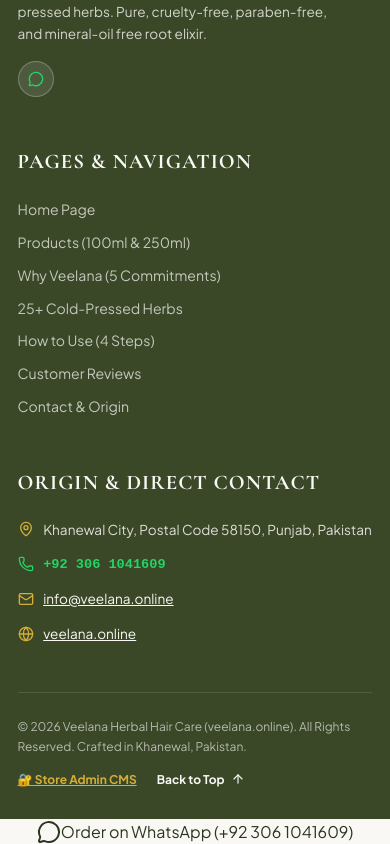
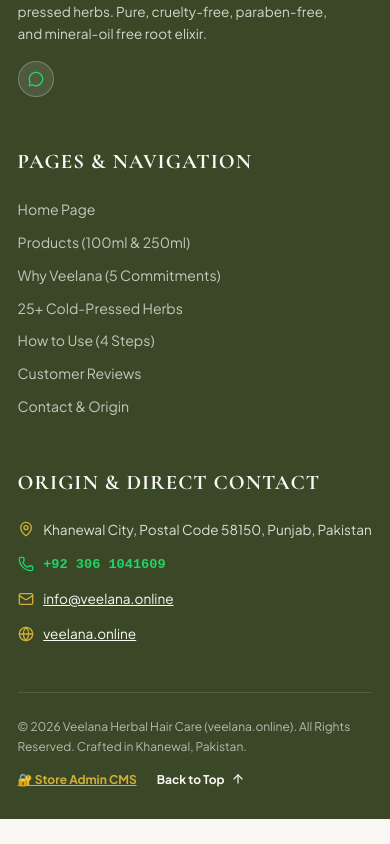
Before and after one commit to khalilrajput/veelana-website, a React (Vite) app: page /contact in a window 390 px wide. Shown: the part 892-1736 px from the top of the page. After the commit the page ends 1711 px from the top, so only its background shows below. Built offline with nearby package versions, Linux system fonts and the light colour scheme.

Commit message:
Update WhatsApp URLs to universal api.whatsapp.com format for instant native mobile app opening

```diff
--- a/src/components/FloatingWhatsApp.jsx
+++ b/src/components/FloatingWhatsApp.jsx
@@ -1,21 +1,17 @@
 import React from 'react';
 import { MessageCircle } from 'lucide-react';
+import { getWhatsAppUrl } from '../utils/whatsapp';
 
 export default function FloatingWhatsApp() {
   return (
     <a
-      href="https://wa.me/923061041609?text=Hi,%20I%20have%20a%20question%20about%20Veelana%20Herbal%20Hair%20Oil"
+      href={getWhatsAppUrl('Hi, I have a question about Veelana Herbal Hair Oil')}
       target="_blank"
       rel="noopener noreferrer"
-      className="fixed bottom-6 right-6 z-50 bg-[#25D366] text-[#121E14] p-4 rounded-full shadow-2xl whatsapp-pulse flex items-center justify-center group hover:scale-110 transition-transform duration-300"
+      className="floating-whatsapp"
       aria-label="Chat on WhatsApp"
     >
-      <MessageCircle className="w-7 h-7 fill-current" />
-
-      {/* Tooltip on Hover */}
-      <span className="absolute right-16 bg-[#0F1C11] text-[#FDFBF7] text-xs font-semibold px-3 py-1.5 rounded-xl border border-[#D4AF37]/40 shadow-xl whitespace-nowrap opacity-0 group-hover:opacity-100 transition-opacity pointer-events-none">
-        Order on WhatsApp (+92 306 1041609)
-      </span>
+      <MessageCircle style={{ width: '28px', height: '28px', fill: 'currentColor' }} />
     </a>
   );
 }
--- a/src/components/Hero.jsx
+++ b/src/components/Hero.jsx
@@ -2,6 +2,7 @@
 import { Link } from 'react-router-dom';
 import { MessageCircle, ShoppingBag, Sparkles, CheckCircle2 } from 'lucide-react';
 import { motion } from 'framer-motion';
+import { getWhatsAppUrl } from '../utils/whatsapp';
 
 export default function Hero() {
   const trustSpecs = [
@@ -42,7 +43,7 @@
             {/* CTAs */}
             <div className="hero-buttons">
               <a
-                href="https://wa.me/923061041609?text=Hi%20Veelana%20Team%2C%20I%20want%20to%20order%20the%20Herbal%20Hair%20Oil"
+                href={getWhatsAppUrl('Hi Veelana Team, I want to order the Herbal Hair Care Oil')}
                 target="_blank"
                 rel="noopener noreferrer"
                 className="btn-olive"
--- a/src/components/Navbar.jsx
+++ b/src/components/Navbar.jsx
@@ -1,6 +1,7 @@
 import React, { useState } from 'react';
 import { NavLink, Link } from 'react-router-dom';
 import { Menu, X, MapPin, Leaf, PhoneCall, ChevronRight, MessageCircle } from 'lucide-react';
+import { getWhatsAppUrl } from '../utils/whatsapp';
 
 export default function Navbar() {
   const [mobileMenuOpen, setMobileMenuOpen] = useState(false);
@@ -78,7 +79,7 @@
           {/* CTA & Mobile Toggle */}
           <div style={{ display: 'flex', alignItems: 'center', gap: '0.75rem', flexShrink: 0 }}>
             <a
-              href="https://wa.me/923061041609"
+              href={getWhatsAppUrl('Hi Veelana Team, I want to order the Herbal Hair Oil')}
               target="_blank"
               rel="noopener noreferrer"
               className="btn-olive"
@@ -128,7 +129,7 @@
           ))}
 
           <a
-            href="https://wa.me/923061041609?text=Hi%20Veelana%20Team%2C%20I%20want%20to%20order"
+            href={getWhatsAppUrl('Hi Veelana Team, I want to order the Herbal Hair Care Oil')}
             target="_blank"
             rel="noopener noreferrer"
             className="btn-olive"
--- a/src/components/ProductShowcase.jsx
+++ b/src/components/ProductShowcase.jsx
@@ -2,6 +2,7 @@
 import { MessageCircle, Check, Sparkles, Star } from 'lucide-react';
 import { motion } from 'framer-motion';
 import { getProducts } from '../services/productService';
+import { getWhatsAppUrl } from '../utils/whatsapp';
 
 export default function ProductShowcase() {
   const [selectedSize, setSelectedSize] = useState('all'); // 'all', or specific product id
@@ -152,7 +153,7 @@
 
               {/* Direct WhatsApp Order Button */}
               <a
-                href={`https://wa.me/923061041609?text=${product.waMessage || encodeURIComponent(`Hi, I want to order the ${product.name}`)}`}
+                href={getWhatsAppUrl(`Hi, I want to order the ${product.name}`)}
                 target="_blank"
                 rel="noopener noreferrer"
                 className="btn-olive"
--- a/src/pages/ContactPage.jsx
+++ b/src/pages/ContactPage.jsx
@@ -1,5 +1,6 @@
 import React from 'react';
-import { MapPin, Phone, Mail, Globe, MessageCircle, Clock, ShieldCheck } from 'lucide-react';
+import { MapPin, Phone, Mail, Clock, MessageCircle } from 'lucide-react';
+import { getWhatsAppUrl } from '../utils/whatsapp';
 
 export default function ContactPage() {
   return (
@@ -39,7 +40,7 @@
               </div>
               <div>
                 <strong className="block text-sm font-bold text-[#121E14]">WhatsApp Support & Orders</strong>
-                <a href="https://wa.me/923061041609" className="text-xs font-bold text-[#25D366] hover:underline mt-0.5 block">
+                <a href={getWhatsAppUrl('Hi Veelana Team, I have a question about ordering')} className="text-xs font-bold text-[#25D366] hover:underline mt-0.5 block" target="_blank" rel="noopener noreferrer">
                   +92 306 1041609
                 </a>
               </div>
@@ -81,7 +82,7 @@
             </div>
 
             <a
-              href="https://wa.me/923061041609?text=Hi%20Veelana%20Team%2C%20I%20have%20a%20question%20about%20ordering"
+              href={getWhatsAppUrl('Hi Veelana Team, I want to place an order')}
               target="_blank"
               rel="noopener noreferrer"
               className="w-full py-3.5 bg-[#25D366] text-[#121E14] font-bold rounded-2xl text-center text-sm flex items-center justify-center gap-2 hover:bg-white transition shadow-lg"
--- /dev/null
+++ b/src/utils/whatsapp.js
@@ -0,0 +1,18 @@
+/**
+ * Universal WhatsApp Link Helper
+ * Uses https://api.whatsapp.com/send?phone=... format which natively triggers
+ * the WhatsApp Mobile App on Android & iOS without refreshing or blank page errors,
+ * while seamlessly working on Desktop browsers & WhatsApp Web.
+ */
+export function getWhatsAppUrl(customMessage = '') {
+  const phone = '923061041609';
+  const defaultText = 'Hi Veelana Team, I want to order the Herbal Hair Care Oil';
+  const rawText = customMessage || defaultText;
+
+  // Handle already encoded strings vs raw text
+  const text = typeof rawText === 'string' && rawText.includes('%20')
+    ? rawText
+    : encodeURIComponent(rawText);
+
+  return `https://api.whatsapp.com/send?phone=${phone}&text=${text}`;
+}
```
